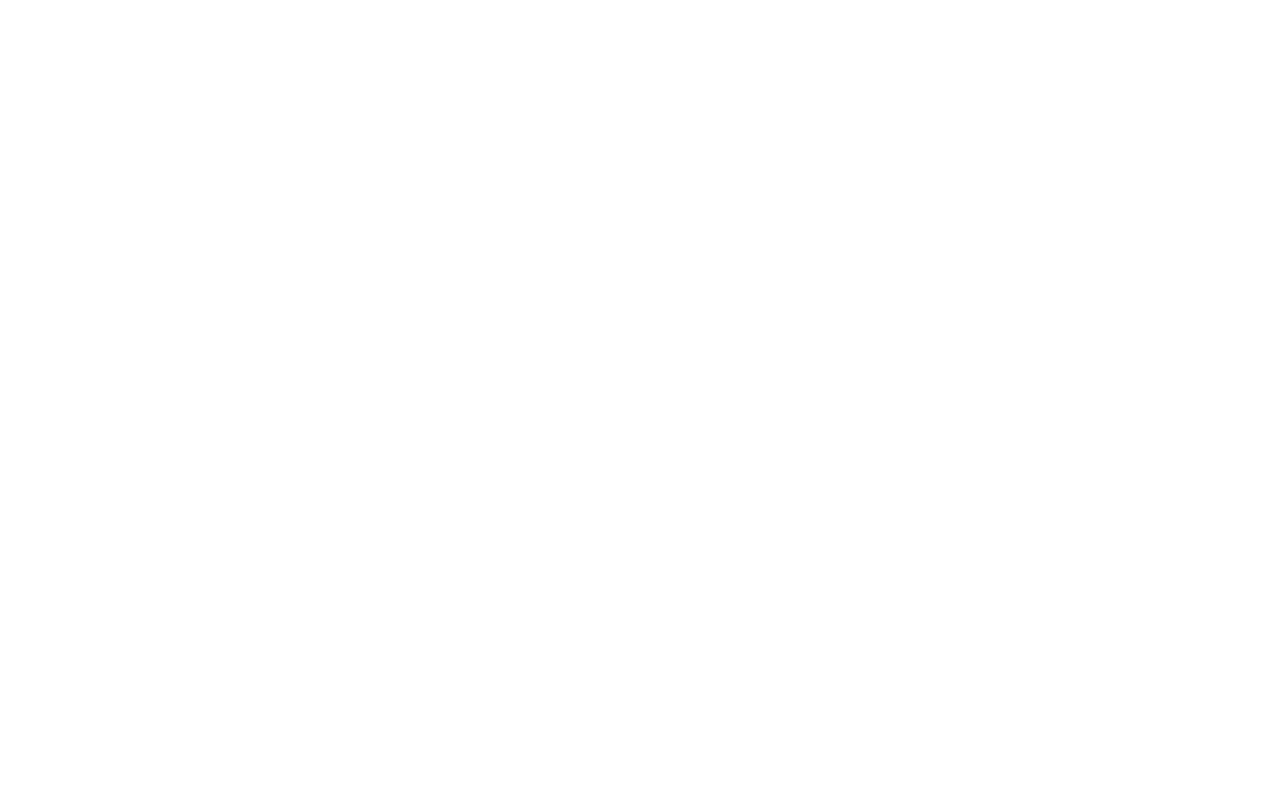
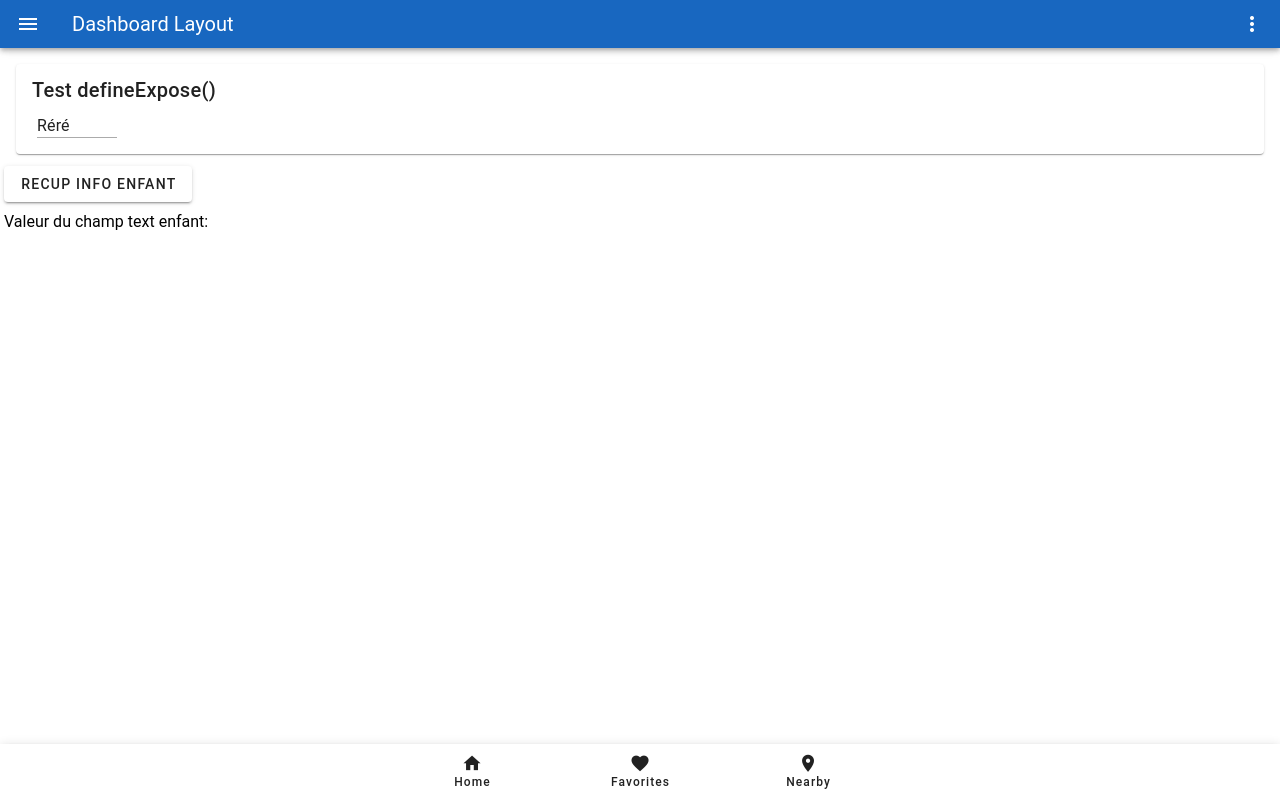
Before and after one commit to Thinkedou/vuetify3-layout, a Vue app: page /public/expose in a window 1280 px wide. Before the commit this address had no page. Built offline with nearby package versions, Linux system fonts and the light colour scheme.

Commit message:
defineExpose test for camille

```diff
--- /dev/null
+++ b/src/components/DefineExposeTester.vue
@@ -0,0 +1,49 @@
+<script setup>
+import {ref,defineExpose} from 'vue'
+
+
+
+
+const firstName = ref("Réré")
+defineExpose({firstName})
+
+</script>
+
+
+
+<template>
+    <v-col>
+        <v-card
+            title="Test defineExpose()"
+        >
+            <v-card-text>
+                <div >
+
+                    <v-text-field
+                            variant="underlined"
+                            density="compact"
+                            hide-details
+                            v-model="firstName"
+                            height="120"
+                        >
+                    </v-text-field>
+
+                </div>
+            </v-card-text>
+        </v-card>
+    </v-col>
+
+
+
+
+
+</template>
+
+<style scoped>
+:deep(.v-text-field){
+      width: 80px;
+      margin-left:5px;
+      margin-right:5px;
+      margin-top: -10px;
+}
+</style>
--- a/src/router/index.js
+++ b/src/router/index.js
@@ -9,6 +9,17 @@
         path: '',
         name: 'Login',
         component: () => import('@/views/LoginView.vue'),
+      },
+    ],
+  },
+  {
+    path: '/public',
+    component: () => import('@/layouts/DashboardLayout.vue'),
+    children: [
+      {
+        path: 'expose', // donc là nous sommes bien sur :3000/public/expose
+        name: 'expose',
+        component: () => import('@/views/DefineExpose.vue'),
       },
     ],
   },
--- /dev/null
+++ b/src/views/DefineExpose.vue
@@ -0,0 +1,34 @@
+<script setup>
+import {ref} from "vue"
+import DefineExposeTester    from '@/components/DefineExposeTester.vue';
+
+const defineExposeRef = ref(null)
+
+const getThatValueFromChild = ()=>{
+    const textFieldValue = defineExposeRef.value.firstName
+    console.log(textFieldValue)
+}
+
+
+
+
+</script>
+<template>
+    <v-container fluid>
+          <v-row >
+              <DefineExposeTester ref="defineExposeRef"/>
+
+          </v-row>
+          <v-row >
+            <v-btn
+                variant="elevated"
+                @click="getThatValueFromChild"
+            >Recup info enfant
+            </v-btn>
+          </v-row>
+          <v-row class="mt-5">
+            <span>Valeur du champ text enfant: </span>
+          </v-row>
+    </v-container>
+
+</template>
```
